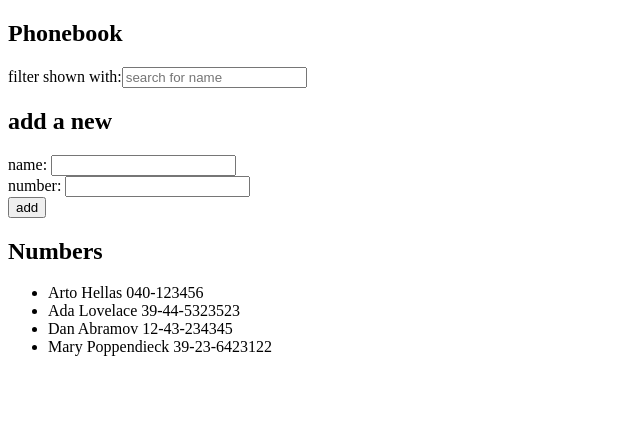
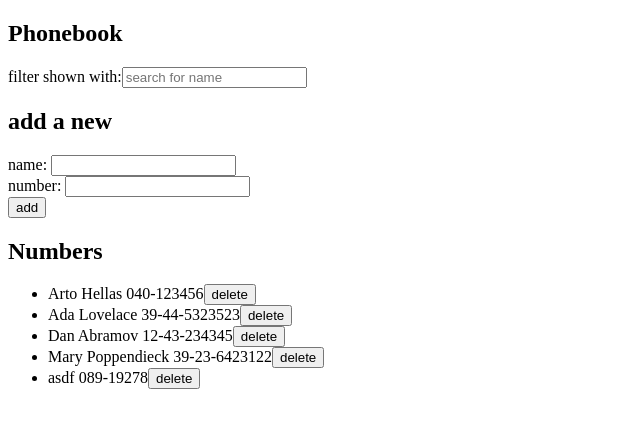
Before and after one commit to tomislav-varga/fullstackopen-exercises, a React (Vite) app in the folder part2/Phonebook/: page / in a window 1280 px wide. Shown: the top 428 px of the page, without its empty margins (0-640 px from the left). Built offline with nearby package versions, Linux system fonts and the light colour scheme; data requests are answered from the project's data file.

Commit message:
solution exercise 2.14

```diff
--- a/part2/Phonebook/db.json
+++ b/part2/Phonebook/db.json
@@ -19,6 +19,11 @@
       "name": "Mary Poppendieck",
       "number": "39-23-6423122",
       "id": "4"
+    },
+    {
+      "id": "020a",
+      "name": "asdf",
+      "number": "089-19278"
     }
   ]
 }
--- a/part2/Phonebook/src/App.jsx
+++ b/part2/Phonebook/src/App.jsx
@@ -36,6 +36,17 @@ const App = () => {
     }
   }
 
+  const deletePerson = (id) => {
+    const personToDelete = persons.find(person => person.id === id)
+    if (window.confirm(`Delete ${personToDelete.name}?`)) {
+      personService
+       .deletePerson(id)
+       .then(() => {
+          setPersons(persons.filter(person => person.id!== id))
+        })
+    }
+  }
+
   const handleNameChange = (event) => {
     console.log(event.target.value)
     setNewName(event.target.value)
@@ -58,7 +69,8 @@ const App = () => {
       <h2>add a new</h2>
       <PersonForm newName={newName} newNumber={newNumber} addNameAndNumber={addNameAndNumber} handleNameChange={handleNameChange} handleNumberChange={handleNumberChange} />
       <h2>Numbers</h2>
-      <Persons persons={persons} searchQuery={searchQuery} />
+      <Persons persons={persons} searchQuery={searchQuery} deletePerson={deletePerson} />
+
     </div>
   )
 }
--- a/part2/Phonebook/src/components/Person.jsx
+++ b/part2/Phonebook/src/components/Person.jsx
@@ -1,8 +1,12 @@
 import React from 'react'
 
-const Person = (props) => {
+const Person = ({ person, deletePerson }) => {
+    console.log(person)
     return (
-        <li key={props.id}>{props.name} {props.number}</li>
+        <li key={person.id}>{person.name} {person.number}
+            <button onClick={() => deletePerson(person.id)}>delete</button>
+        </li>
+
     )
 }
 
--- a/part2/Phonebook/src/components/Persons.jsx
+++ b/part2/Phonebook/src/components/Persons.jsx
@@ -1,11 +1,11 @@
 import React from 'react'
 import Person from './Person'
 
-const Persons = (props) => {
+const Persons = ({ persons, searchQuery, deletePerson }) => {
     return (
         <ul>
-        {props.persons.filter(person => person.name.toLowerCase().includes(props.searchQuery.toLowerCase())
-        ).map(person => <Person key={person.id} name={person.name} number={person.number} />)}
+        {persons.filter(person => person.name.toLowerCase().includes(searchQuery.toLowerCase())
+        ).map(person => <Person key={person.id} person={person} deletePerson={deletePerson} />)}
         </ul>
     )
 }
--- a/part2/Phonebook/src/services/persons.js
+++ b/part2/Phonebook/src/services/persons.js
@@ -1,4 +1,5 @@
 import axios from "axios";
+
 const baseURL = 'http://localhost:3001/persons'
 
 const getAll = () => {
@@ -8,7 +9,7 @@ const getAll = () => {
 
 const create = newObject => {
     const promise = axios.post(baseURL,newObject)
-return promise.then(response => response.data)
+    return promise.then(response => response.data)
 }
 
 const deletePerson = id => {
```
